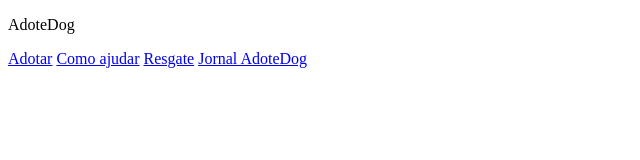
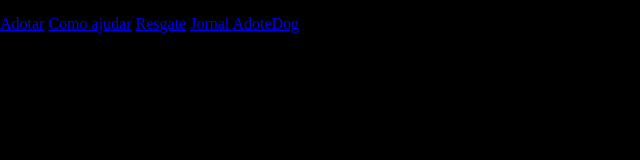
Before and after one commit to maryzanetti/adotedog, a plain HTML site: page index.html in a window 1280 px wide. Shown: the whole page, without its empty margins (0-640 px from the left). Drawn offline with Linux system fonts and the light colour scheme.

Commit message:
Update stylesheet.css

```diff
--- a/style/stylesheet.css
+++ b/style/stylesheet.css
@@ -1,3 +1,52 @@
+/*Clear the css that browser creates*/
+
+
+html, body, div, span, applet, object, iframe,
+h1, h2, h3, h4, h5, h6, p, blockquote, pre,
+a, abbr, acronym, address, big, cite, code,
+del, dfn, em, img, ins, kbd, q, s, samp,
+small, strike, strong, sub, sup, tt, var,
+b, u, i, center,
+dl, dt, dd, ol, ul, li,
+fieldset, form, label, legend,
+table, caption, tbody, tfoot, thead, tr, th, td,
+article, aside, canvas, details, embed,
+figure, figcaption, footer, header, hgroup,
+menu, nav, output, ruby, section, summary,
+time, mark, audio, video {
+	margin: 0;
+	padding: 0;
+	border: 0;
+	font-size: 100%;
+	font: inherit;
+	vertical-align: baseline;
+}
+/* HTML5 display-role reset for older browsers */
+article, aside, details, figcaption, figure,
+footer, header, hgroup, menu, nav, section {
+	display: block;
+}
 body {
-  background: #FFFFFF;
+	line-height: 1;
 }
+ol, ul {
+	list-style: none;
+}
+blockquote, q {
+	quotes: none;
+}
+blockquote:before, blockquote:after,
+q:before, q:after {
+	content: '';
+	content: none;
+}
+table {
+	border-collapse: collapse;
+	border-spacing: 0;
+}
+
+/* Creating the AdoteDog website Style*/
+
+body {
+  background: #000000;
+}
```
